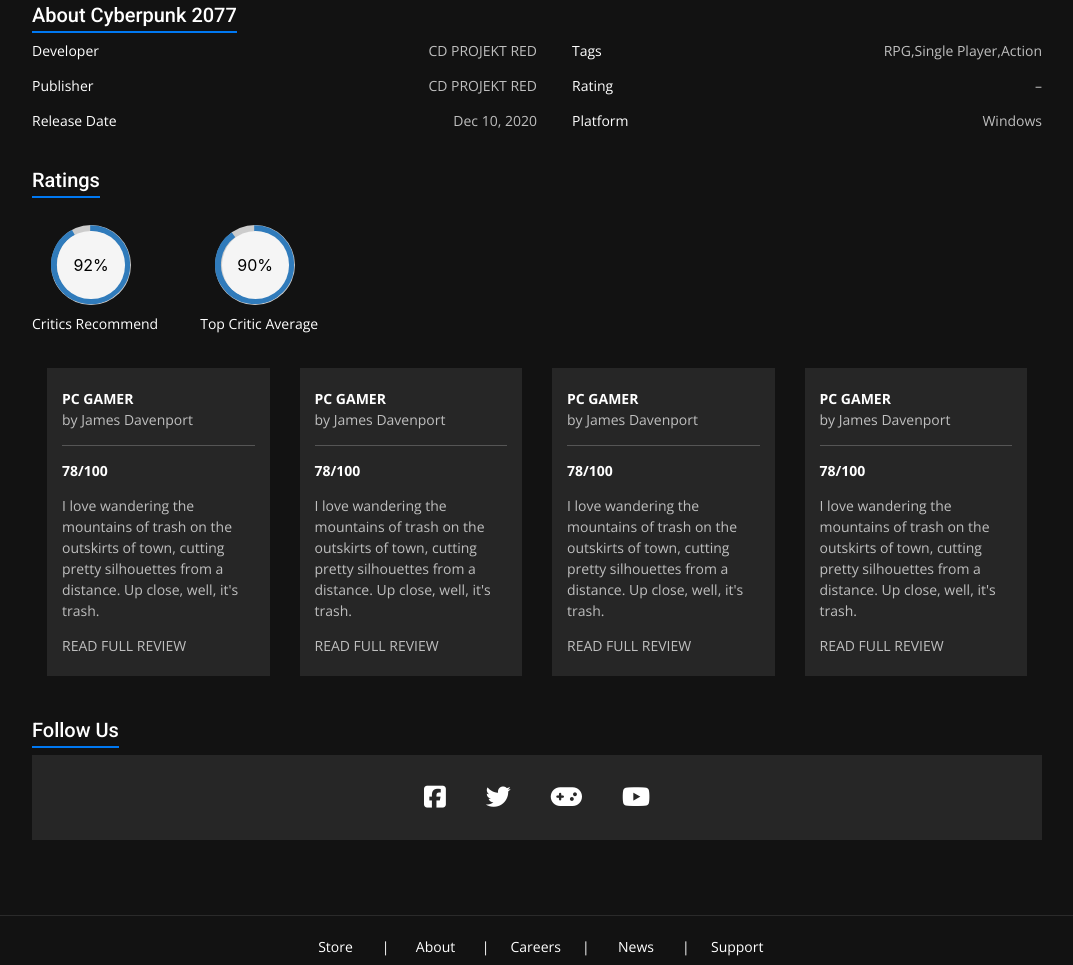
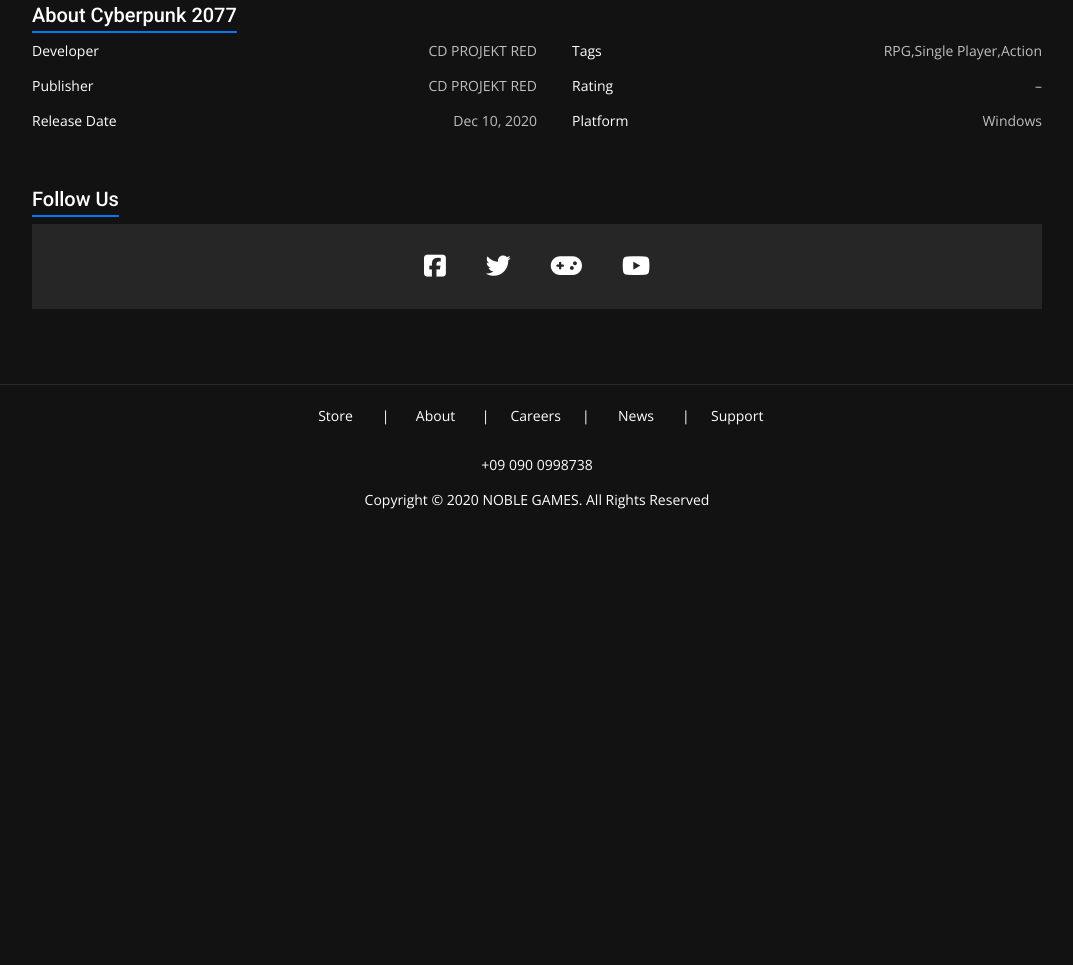
Before and after one commit to MuhammadHammad786/entire_game_web, a plain HTML site: page game_website/game_detail.html in a window 1280 px wide. Shown: the part 985-1950 px from the top of the page, without its empty margins (103-1176 px from the left). After the commit the page ends 1519 px from the top, so only its background shows below. Drawn offline with nearby package versions, Linux system fonts and the light colour scheme.

Commit message:
Update game_detail.html

```diff
--- a/game_website/game_detail.html
+++ b/game_website/game_detail.html
@@ -385,143 +385,6 @@
       </div>
     </div>
 
-    <!-- reviews -->
-    <div class="review">
-      <div class="heading">
-        <h2>
-          Ratings
-        </h2>
-      </div>
-      <div class="d-flex">
-        <div class="reviewBox">
-          <div class="c100 p92 small">
-            <span>92%</span>
-            <div class="slice">
-              <div class="bar"></div>
-              <div class="fill"></div>
-            </div>
-
-          </div>
-          <p class="white">
-            Critics Recommend
-          </p>
-        </div>
-        <div class="reviewBox ml-5">
-          <div class="c100 p90 small">
-            <span>90%</span>
-            <div class="slice">
-              <div class="bar"></div>
-              <div class="fill"></div>
-            </div>
-          </div>
-          <p class="white">
-            Top Critic Average
-          </p>
-        </div>
-      </div>
-
-      <!-- review box -->
-      <div class="row">
-        <div class="col-lg-3">
-          <div class="rBox">
-            <p class="bold">
-              PC GAMER
-              <br>
-              <span class="light">
-                by James Davenport
-              </span>
-            </p>
-            <p class="light">
-
-            </p>
-            <p class="bold">
-              78/100
-            </p>
-            <p class="light">
-              I love wandering the mountains of trash on the outskirts of town, cutting pretty silhouettes from a distance. Up close, well, it's trash.
-            </p>
-            <a href="" class="light">
-              READ FULL REVIEW
-            </a>
-
-          </div>
-        </div>
-        <div class="col-lg-3">
-          <div class="rBox">
-            <p class="bold">
-              PC GAMER
-              <br>
-              <span class="light">
-                by James Davenport
-              </span>
-            </p>
-            <p class="light">
-
-            </p>
-            <p class="bold">
-              78/100
-            </p>
-            <p class="light">
-              I love wandering the mountains of trash on the outskirts of town, cutting pretty silhouettes from a distance. Up close, well, it's trash.
-            </p>
-            <a href="" class="light">
-              READ FULL REVIEW
-            </a>
-
-          </div>
-        </div>
-        <div class="col-lg-3">
-          <div class="rBox">
-            <p class="bold">
-              PC GAMER
-              <br>
-              <span class="light">
-                by James Davenport
-              </span>
-            </p>
-            <p class="light">
-
-            </p>
-            <p class="bold">
-              78/100
-            </p>
-            <p class="light">
-              I love wandering the mountains of trash on the outskirts of town, cutting pretty silhouettes from a distance. Up close, well, it's trash.
-            </p>
-            <a href="" class="light">
-              READ FULL REVIEW
-            </a>
-
-          </div>
-        </div>
-        <div class="col-lg-3">
-          <div class="rBox">
-            <p class="bold">
-              PC GAMER
-              <br>
-              <span class="light">
-                by James Davenport
-              </span>
-            </p>
-            <p class="light">
-
-            </p>
-            <p class="bold">
-              78/100
-            </p>
-            <p class="light">
-              I love wandering the mountains of trash on the outskirts of town, cutting pretty silhouettes from a distance. Up close, well, it's trash.
-            </p>
-            <a href="" class="light">
-              READ FULL REVIEW
-            </a>
-
-          </div>
-        </div>
-      </div>
-
-    </div>
-
     <!-- follow us  -->
     <div class="follow_us mt-5">
       <div class="heading">
```
